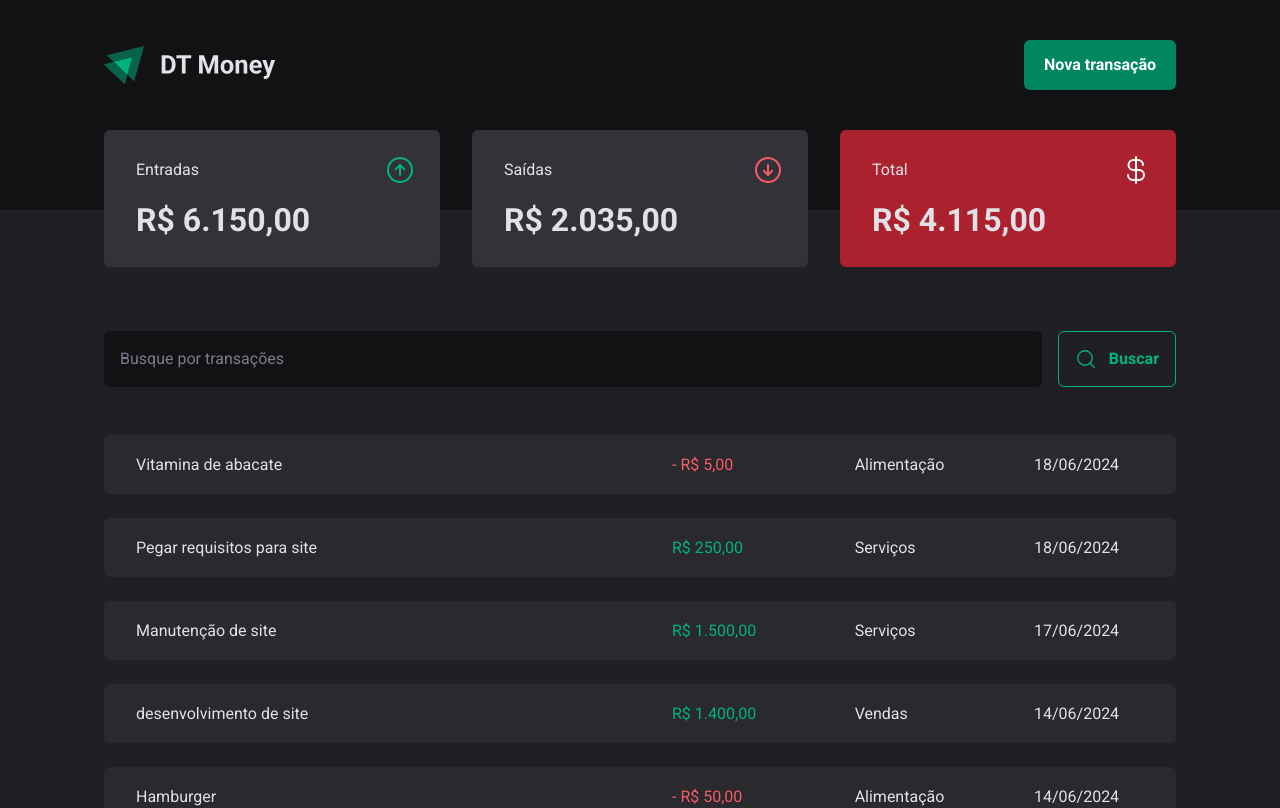
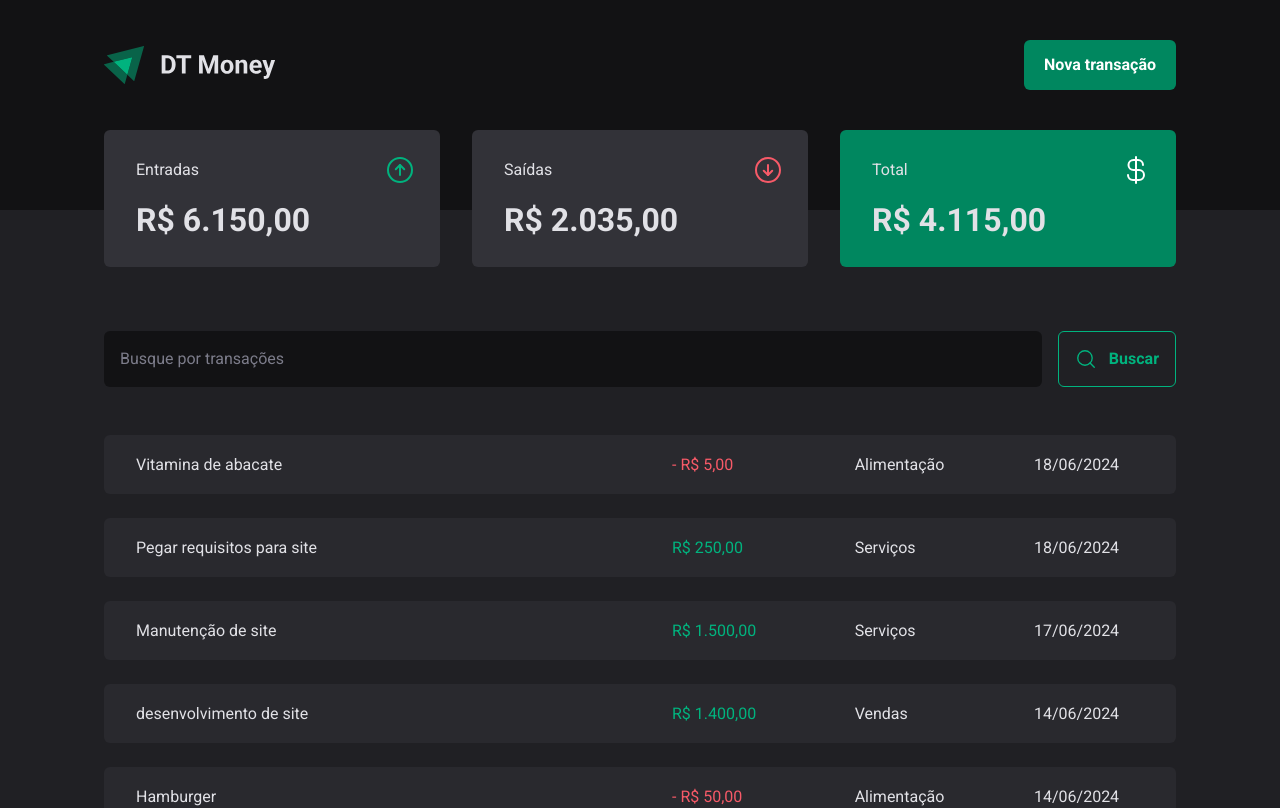
Before and after one commit to rosendo2015/dt-money, a React (Vite) app: page / in a window 1280 px wide. Shown: the top 808 px of the page. Built offline with nearby package versions, Linux system fonts and the light colour scheme; data requests are answered from the project's data file.

Commit message:
eslint fix

```diff
--- a/src/components/Summary/index.tsx
+++ b/src/components/Summary/index.tsx
@@ -24,7 +24,7 @@ export function Summary({ variant }: SummaryCardProps) {
         <strong>{priceFormatter.format(summary.outcome)}</strong>
       </SummaryCard>
       <SummaryCard
-        variant={summary.total < 0 ? (variant = 'income') : 'outcome'}
+        variant={summary.total > 0 ? (variant = 'income') : 'outcome'}
       >
         <header>
           <span>Total</span>
```
